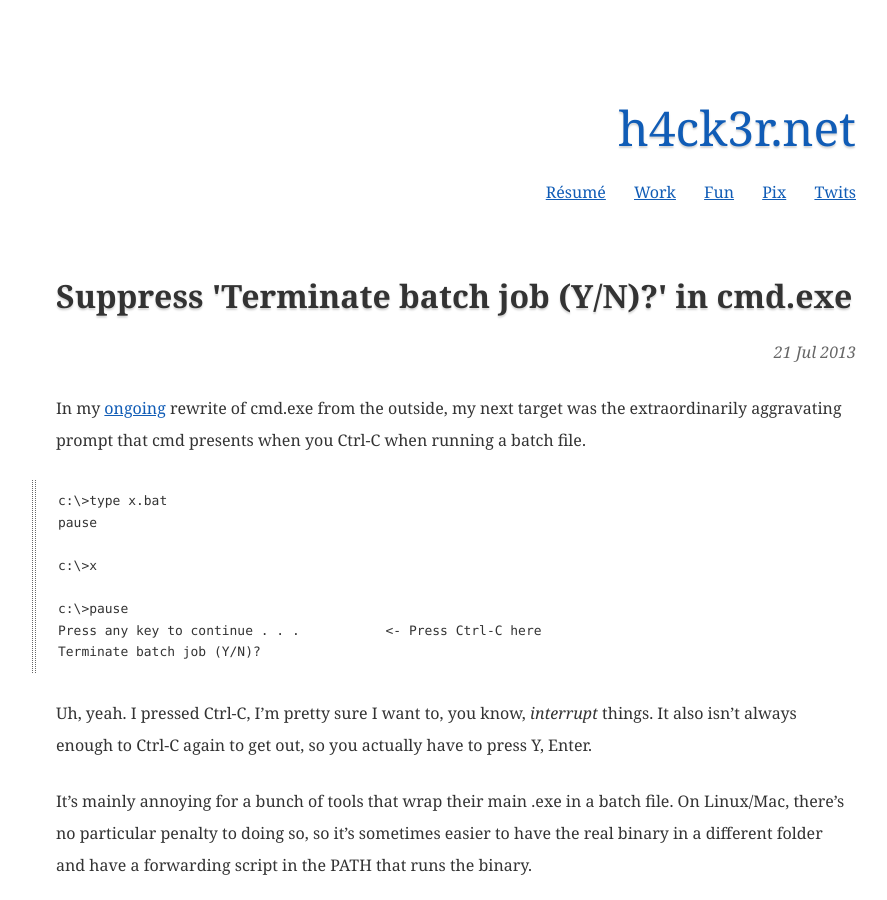
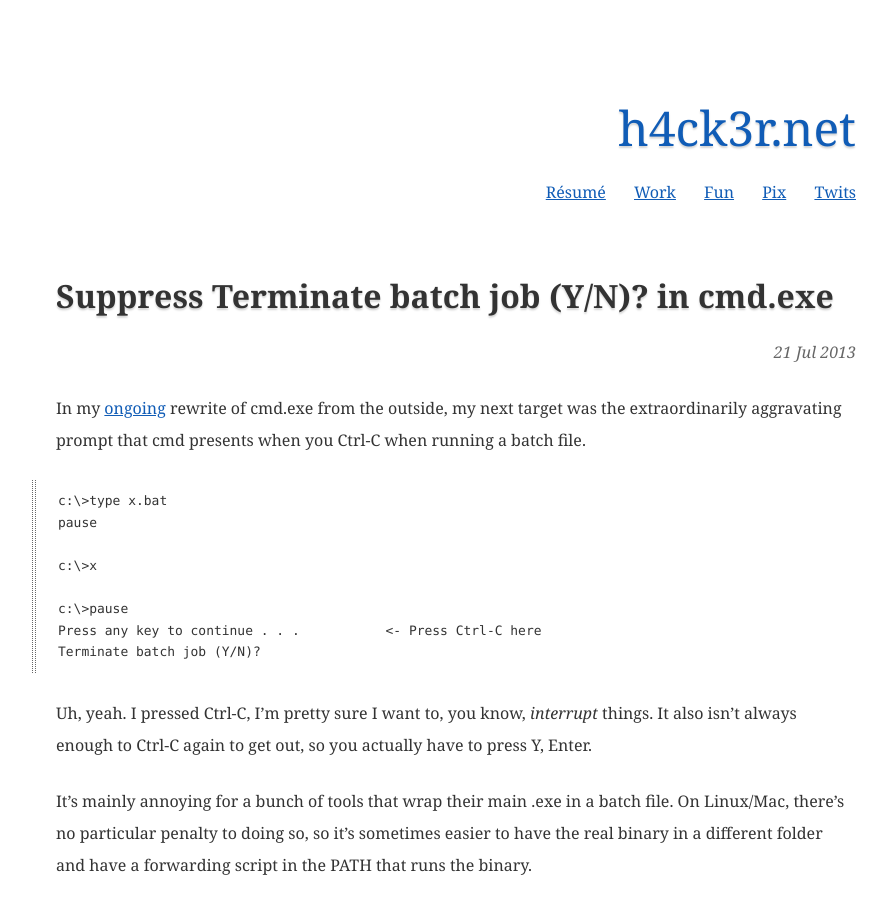
Before and after one commit to sgraham/sgraham.github.io, a Jekyll site: the page built from _posts/2013-07-21-suppress-terminate-batch-job.markdown, in a window 1280 px wide and 900 px high. Shown: the whole window, without its empty margins (184-1071 px from the left). Built offline with Jekyll 4.4.1, drawn with Linux system fonts in a browser that asks for light colours; comment, search, counter and statistics services are not loaded.

Commit message:
guessing?

```diff
--- a/_posts/2013-07-21-suppress-terminate-batch-job.markdown
+++ b/_posts/2013-07-21-suppress-terminate-batch-job.markdown
@@ -1,6 +1,6 @@
 ---
 layout: post
-title: Suppress 'Terminate batch job (Y/N)?' in cmd.exe
+title: Suppress Terminate batch job (Y/N)? in cmd.exe
 ---
 
 In my [ongoing](/2013/07/04/git-branch-in-cmd/) rewrite
```
